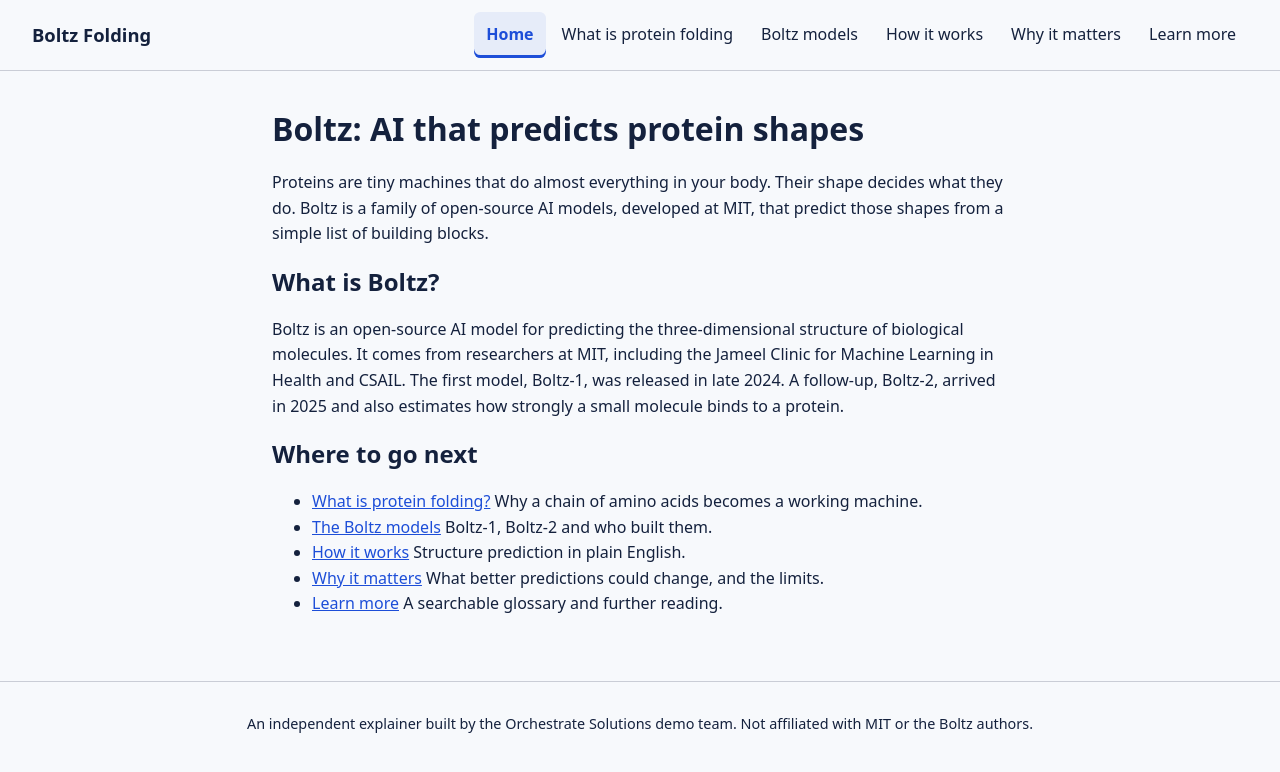
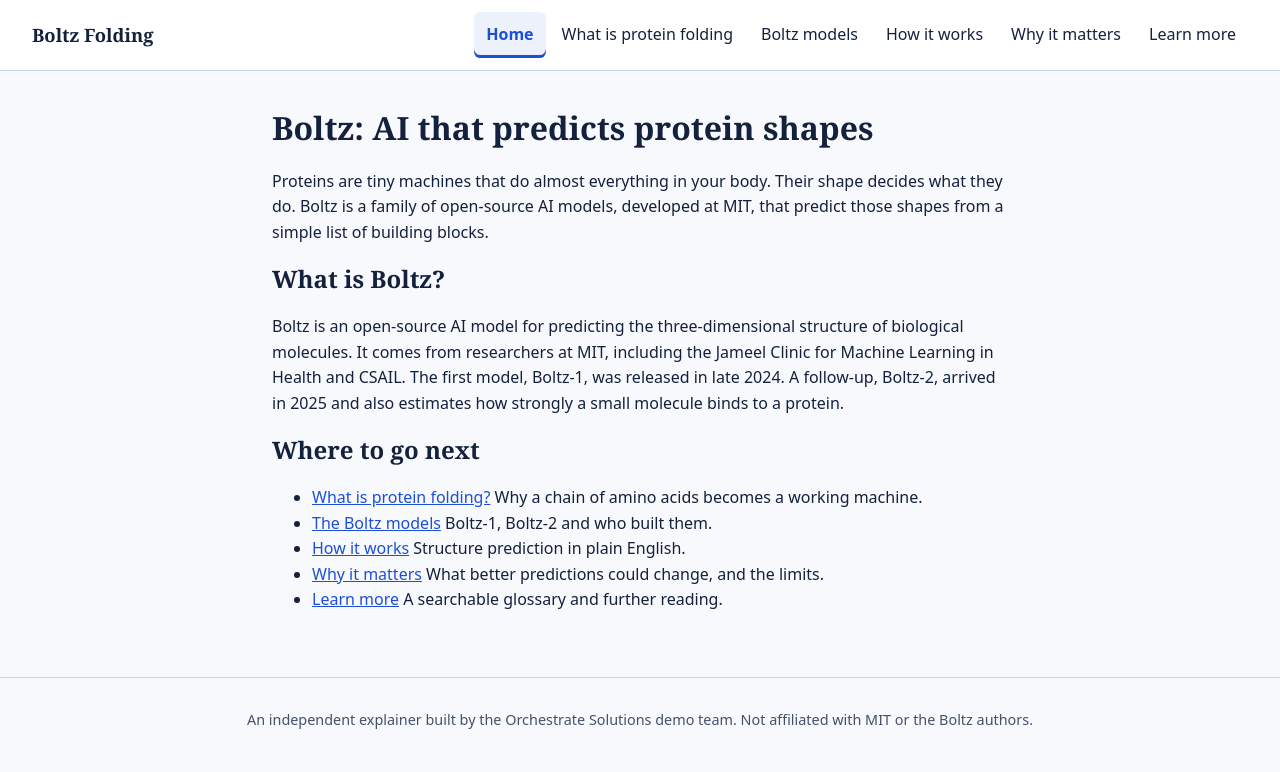
Before and after one commit to datton/orchestrate-demo-boltz-folding, a plain HTML site: page index.html in a window 1280 px wide. Drawn offline with Linux system fonts and the light colour scheme.

Commit message:
Use designer tokens in header, footer and headings

```diff
--- a/css/layout.css
+++ b/css/layout.css
@@ -11,9 +11,9 @@
 .site-header {
   display: flex; flex-wrap: wrap; align-items: center; justify-content: space-between;
   gap: .5rem var(--space); padding: .75rem var(--space);
-  border-bottom: 1px solid color-mix(in srgb, var(--color-text) 20%, transparent);
+  border-bottom: 1px solid var(--color-border); background: var(--color-surface);
 }
-.brand { font-weight: 700; font-size: 1.15rem; color: var(--color-text); text-decoration: none; }
+.brand { font-family: var(--font-heading); font-weight: 700; font-size: 1.15rem; color: var(--color-text); text-decoration: none; }
 
 .nav-toggle {
   display: none; min-height: 2.75rem; min-width: 2.75rem; padding: .4rem .9rem;
@@ -37,13 +37,13 @@
 .js .nav-toggle { display: inline-block; }
 .js #site-nav[data-open="false"] { display: none; }
 
-main { max-width: 48rem; margin: 0 auto; padding: var(--space); }
-h1, h2, h3 { line-height: 1.25; }
+main { max-width: min(48rem, var(--max-width)); margin: 0 auto; padding: var(--space); }
+h1, h2, h3 { font-family: var(--font-heading); line-height: var(--leading-tight); }
 img, svg { max-width: 100%; height: auto; }
 
 .site-footer {
   margin-top: 2rem; padding: var(--space); text-align: center; font-size: .9rem;
-  border-top: 1px solid color-mix(in srgb, var(--color-text) 20%, transparent);
+  border-top: 1px solid var(--color-border); color: var(--color-muted);
 }
 
 @media (min-width: 52rem) {
```
